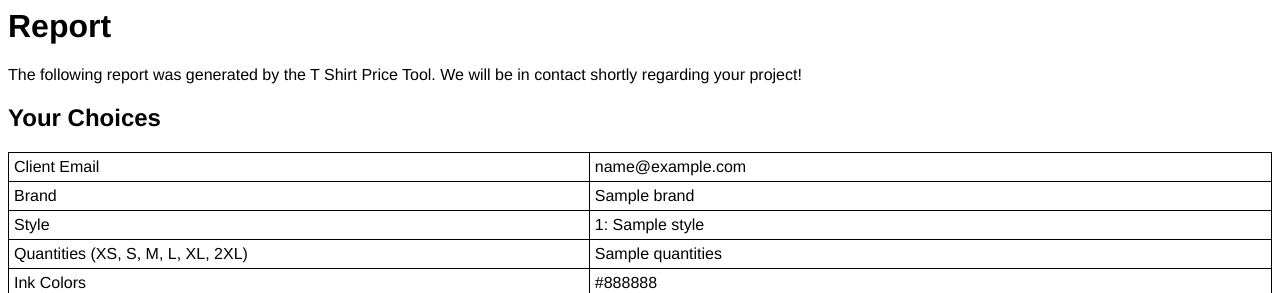
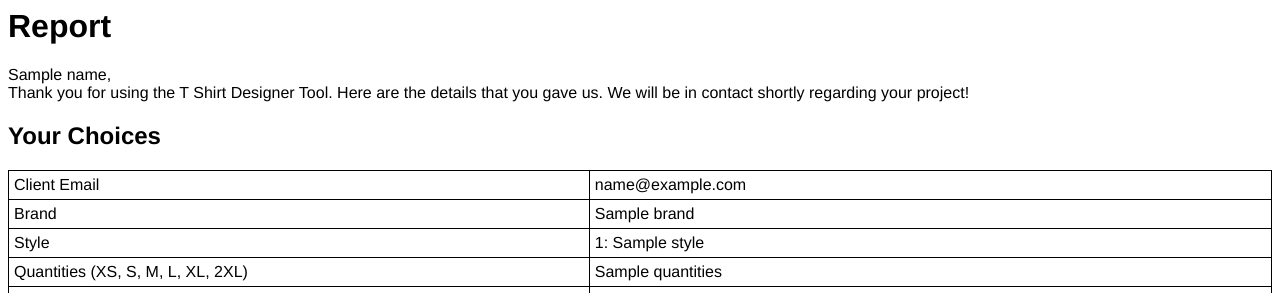
Before and after one commit to cchyung/T-Shirt-Designer-Backend, a Django app: template api/templates/api/report_email.html in a window 1280 px wide. Shown: the top 293 px of the page. Run offline with Django 3.2, Linux system fonts and the light colour scheme; tables that the repository leaves empty hold one stand-in row (values such as "Sample post"); the template is opened without the code that fills it: values that come from a table or form of the project are taken from there, most other values are stand-ins (such as "Sample title", 1, 10 or a date in 2020); grey boxes marked "Sample" are stand-in pictures.

Commit message:
Setup full name through email, custom from field, custom subject line through env variables.

```diff
--- a/api/templates/api/report_email.html
+++ b/api/templates/api/report_email.html
@@ -27,7 +27,9 @@
 <body>
     <h1>Report</h1>
     <p>
-        The following report was generated by the T Shirt Price Tool.
+        {{ name }}, <br>
+        Thank you for using the T Shirt Designer Tool.
+        Here are the details that you gave us.
         We will be in contact shortly regarding your project!
     </p>
     <h2>Your Choices</h2>
--- a/api/views.py
+++ b/api/views.py
@@ -133,6 +133,7 @@ class CalculatePriceView(APIView):
         addon_string = request.GET.get('addons')  # as string of comma-separated numbers
         comments = request.GET.get('comments')
         email = request.GET.get('email')
+        name = request.GET.get('name')
 
 
         # parse comma separated numbers
@@ -147,7 +148,7 @@ class CalculatePriceView(APIView):
             price = price_calculator.calculate_price(style_id, quantities, ink_colors, addons)
 
             # send email report
-            emailer.send_report(style_id, quantities, ink_colors, addons, email, comments, price, front_image, back_image)
+            emailer.send_report(style_id, quantities, ink_colors, addons, email, name, comments, price, front_image, back_image)
 
             # return calculated price
             response = Response({'price': price})
```
Also changed, not shown: api/emailer.py (+5 -3 lines).
